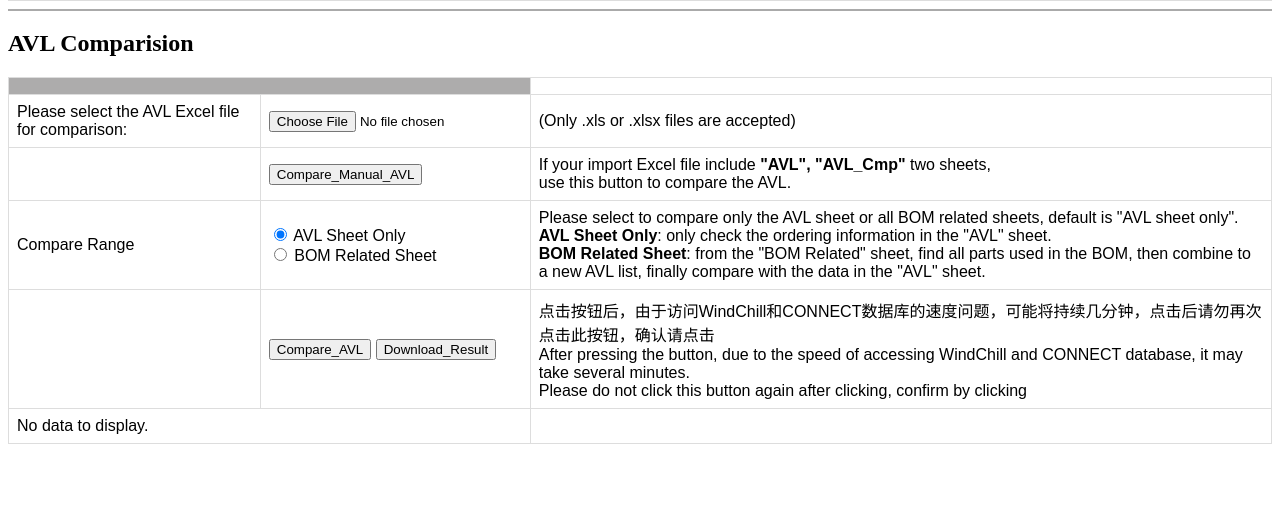
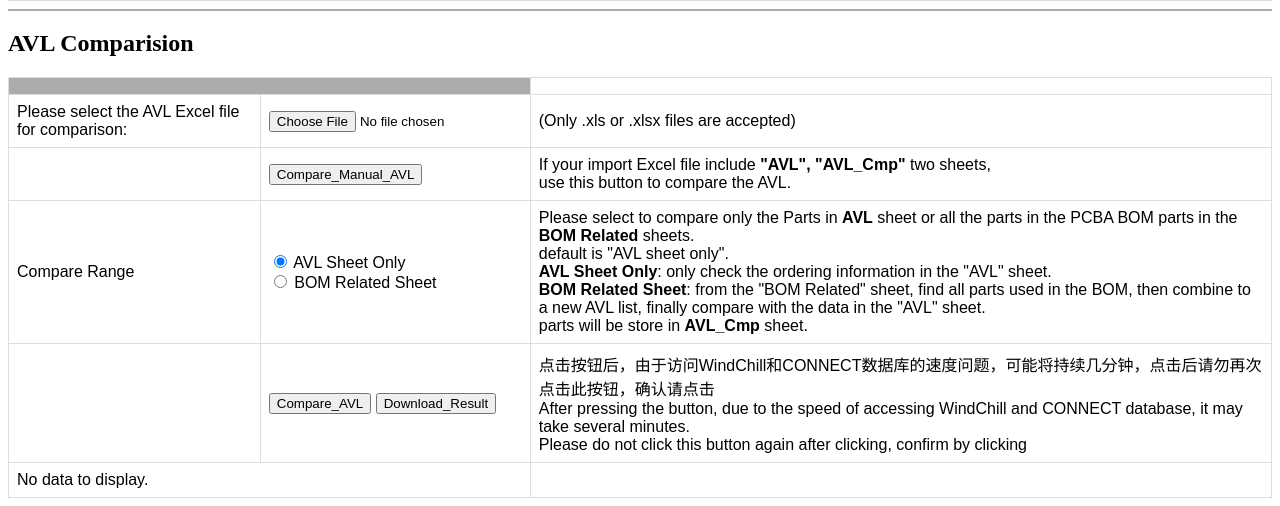
Before and after one commit to MackeyABB/Flask_CONNECT_DB, a Flask app: page /AVLhandle in a window 1280 px wide. Shown: the part 695-1201 px from the top of the page. Before the commit the page ends 1139 px from the top, so only its background shows below. Run offline with Flask 3, Linux system fonts and the light colour scheme.

Commit message:
feat: 实现获取上传AVL文件中的SAP_Numbers

```diff
--- a/app.py
+++ b/app.py
@@ -437,6 +437,11 @@ def AVLHandle():
                 flash(db_mgt.DBList[dbindex]+" 打开数据库成功！")
             else:
                 flash(db_mgt.DBList[dbindex]+" 打开数据库出错")
+                return jsonify({
+                    'status': 'error',
+                    'msg': "Failed to open the selected database.",
+                    'btn_enabled': btn_enabled
+                })
              # 遍历所有SAP编号,逐个查询, 获得每个SAP编号的ordering information，并保存在sql_result中
             for SAPNo_Searchby in Multi_BOM_SAP_Number_List:
                 sql_result_each, columnNameList = db.fetch(
@@ -553,25 +558,25 @@ def AVLHandle():
             uploaded_file = os.path.join(temp_dir, secure_filename(excel_file.filename))
             excel_file.save(uploaded_file)
             debug_print("Uploaded Excel file saved to:", uploaded_file)
-            # todo2: todo1实现需要时间，可以先实现手动整理比较的AVL文件，然后上传进行比较 -> 先实现手动上传比较功能，等待后续完善自动生成AVL_Cmp sheet功能
-            # 输出文件路径
-            AVL_Compare_Output_File = os.path.join(os.path.dirname(os.path.realpath(sys.argv[0])), 'ExportFiles', f"AVL_Compare_Result_{datetime.datetime.now().strftime('%Y%m%d_%H%M%S')}.xlsx")
-            excel_handle.compare_avl_sheets(uploaded_file, AVL_Compare_Output_File)
-            msg_avlHandle = "Compare AVL button processing completed. If the save dialog did not pop up, please click the Download_Result button."
-            # AJAX方式下载文件
-            return download_excel(AVL_Compare_Output_File, AJAX=True, msg_avlHandle=msg_avlHandle, btn_enabled=True)
-
-
-
+            # 判断Excel文件中是否包含"AVL" sheet
+            required_sheets = excel_handle.AVL_AUTO_REQUIRED_SHEETS
+            if not excel_handle.check_AVL_file(uploaded_file, required_sheets):
+                msg_avlHandle = f"The uploaded Excel file must contain the following sheet: {', '.join(required_sheets)}."
+                return jsonify({
+                    'status': 'error',
+                    'msg': msg_avlHandle,
+                    'btn_enabled': btn_enabled
+                })
             # step2: 根据Compare范围, 连接数据库生成AVL_Cmp sheet
             debug_print("Starting to create AVL_Cmp sheet...")
-
-
             # Excel模板路径
             template_file = os.path.join(os.path.dirname(os.path.realpath(sys.argv[0])),  '2TFP900033A1076.xlsx')
             # todo: 1. 根据AVL_Cmp_range选择不同的处理方式, 生成AVL_Cmp sheet
             # 选项1: AVL Sheet Only, 获取上传文件中的AVL sheet内容，然后根据B列第7行开始的Part Numbers查询数据库，生成AVL_Cmp sheet
             if AVL_Cmp_range == 'AVL_Sheet_Only':
+                SAP_Nums_List = excel_handle.get_SAP_Numbers_from_AVL_sheet(uploaded_file)
+                debug_print("SAP Numbers extracted from AVL sheet:", SAP_Nums_List)
+                debug_print("len(SAP_Nums_List):", len(SAP_Nums_List))
                 pass
             # 选项2: BOM Related sheet,  获取上传文件中的BOM Related sheet内容，然后根据B列第3行开始的PCBA Part Numbers查询PLM获取BOM，然后根据BOM中的SAP Numbers查询数据库，生成AVL_Cmp sheet
             elif AVL_Cmp_range == 'BOM_Related_Sheet':
--- a/templates/AVLHandle.html
+++ b/templates/AVLHandle.html
@@ -219,18 +219,19 @@
                 <tr>
                     <td>Compare Range</td>
                     <td>
-                        <input type="radio" id="AVL_Sheet" name="AVL_Cmp_range" value="AVL_Sheet" checked>
+                        <input type="radio" id="AVL_Sheet" name="AVL_Cmp_range" value="AVL_Sheet_Only" checked>
                         <label for="AVL_Sheet">AVL Sheet Only</label>
                         <br>
                         <input type="radio" id="cn_only_compare" name="AVL_Cmp_range" value="BOM_Related_Sheet">
                         <label for="BOM_Related_Sheet">BOM Related Sheet</label>
                     </td>
                     <td>
-                        Please select to compare only the AVL sheet or all BOM related sheets, default is "AVL sheet
+                        Please select to compare only the Parts in <b>AVL</b> sheet or all the parts in the PCBA BOM parts in the <b>BOM Related</b> sheets.
+                        <br>default is "AVL sheet
                         only".
                         <br><b>AVL Sheet Only</b>: only check the ordering information in the "AVL" sheet.
-                        <br><b>BOM Related Sheet</b>: from the "BOM Related" sheet, find all parts used in the BOM, then
-                        combine to a new AVL list, finally compare with the data in the "AVL" sheet.
+                        <br><b>BOM Related Sheet</b>: from the "BOM Related" sheet, find all parts used in the BOM, then combine to a new AVL list, finally compare with the data in the "AVL" sheet.
+                        <br>parts will be store in <b>AVL_Cmp</b> sheet.
                     </td>
                 </tr>
                 <!-- 操作按键 -->
--- a/third_party/Excel_Handle/AVL_Excel_Handle.py
+++ b/third_party/Excel_Handle/AVL_Excel_Handle.py
@@ -344,6 +344,28 @@ def check_AVL_file(file_path, required_sheets=["AVL", "AVL_Cmp"]):
         print(f"无法打开文件或文件格式错误: {e}")
         return False
 
+def get_SAP_Numbers_from_AVL_sheet(file_path):
+    """
+    获取AVL表中的Part列表。
+    Args:
+        param file_path (str): 输入Excel文件路径
+    return:
+        list: AVL表中的Part列表
+    """
+    part_list = []
+    try:
+        wb = openpyxl.load_workbook(file_path)
+        ws_avl = wb["AVL"]
+        data_start_row = 7
+        for row in range(data_start_row, ws_avl.max_row + 1):
+            b_value = ws_avl[f"B{row}"].value
+            if b_value is not None:
+                part_list.append(b_value)
+        return part_list
+    except Exception as e:
+        print(f"无法获取AVL表中的Part列表: {e}")
+        return part_list
+
 # 主程序执行
 if __name__ == "__main__":
     # 获取当前脚本所在目录
```
